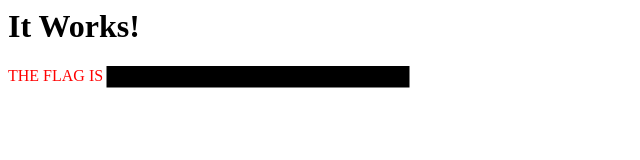
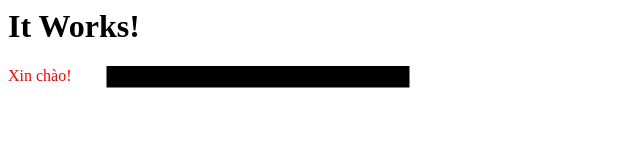
Before and after one commit to duinguyen98/pa05.github.io, a plain HTML site: page main.html in a window 1280 px wide. Shown: the full height of the page, 0-640 px from the left. Drawn offline with Linux system fonts and the light colour scheme.

Commit message:
Update main.html

```diff
--- a/main.html
+++ b/main.html
@@ -2,7 +2,7 @@
 <h1>It Works!</h1>
 
 <svg width="500" height="500">
-  <text x="0" y="15" fill="red">THE FLAG IS</text>
+  <text x="0" y="15" fill="red">Xin chào!</text>
   <text x="100" y="15" fill="red">PA05{thongdiepbimat123@}</text>
   <rect width="300" height="20" style="fill:rgb(0,0,0);stroke-width:3;stroke:rgb(0,0,0)" x="100" y="0" />
 </svg>
```
